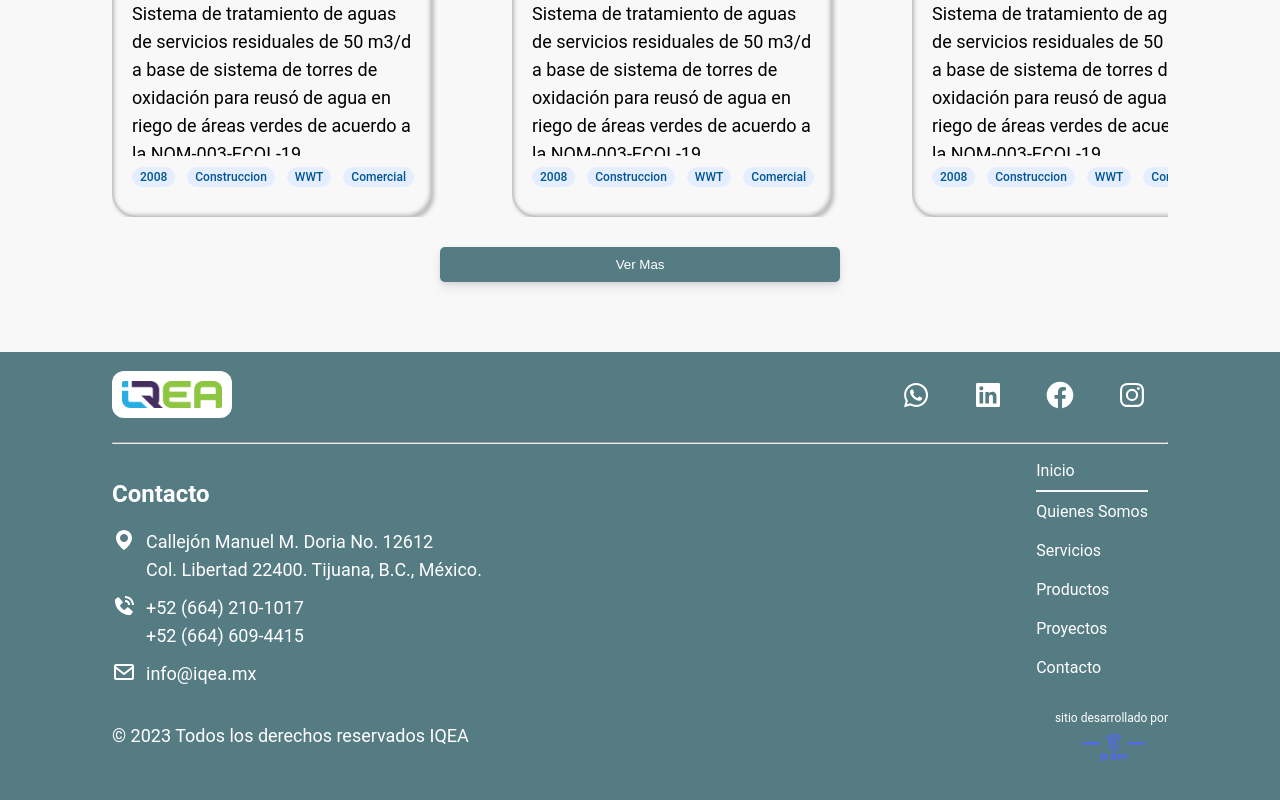
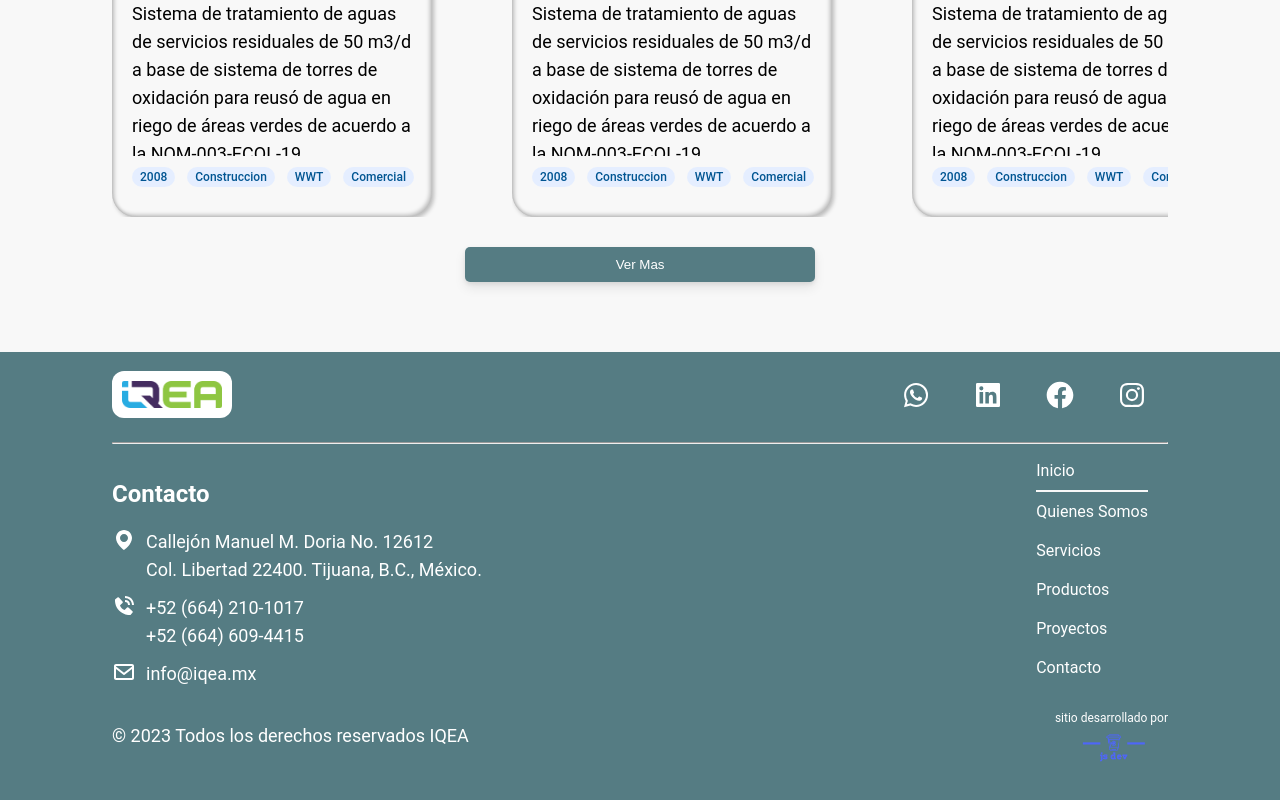
Before and after one commit to juliosantacruz/iqeaPage, a Next.js app: page / in a window 1280 px wide. Shown: the part 4241-5041 px from the top of the page. Built offline with nearby package versions, Linux system fonts and the light colour scheme.

Commit message:
ajuste projects

```diff
--- a/src/sections/Projects/Projects.scss
+++ b/src/sections/Projects/Projects.scss
@@ -22,7 +22,8 @@
   }
 
   .buttonProjects{
-    width: 400px;
+    max-width: 350px;
+    width: 100%;
     margin: 30px auto 50px ;
     button{
       width: 100%;
```
